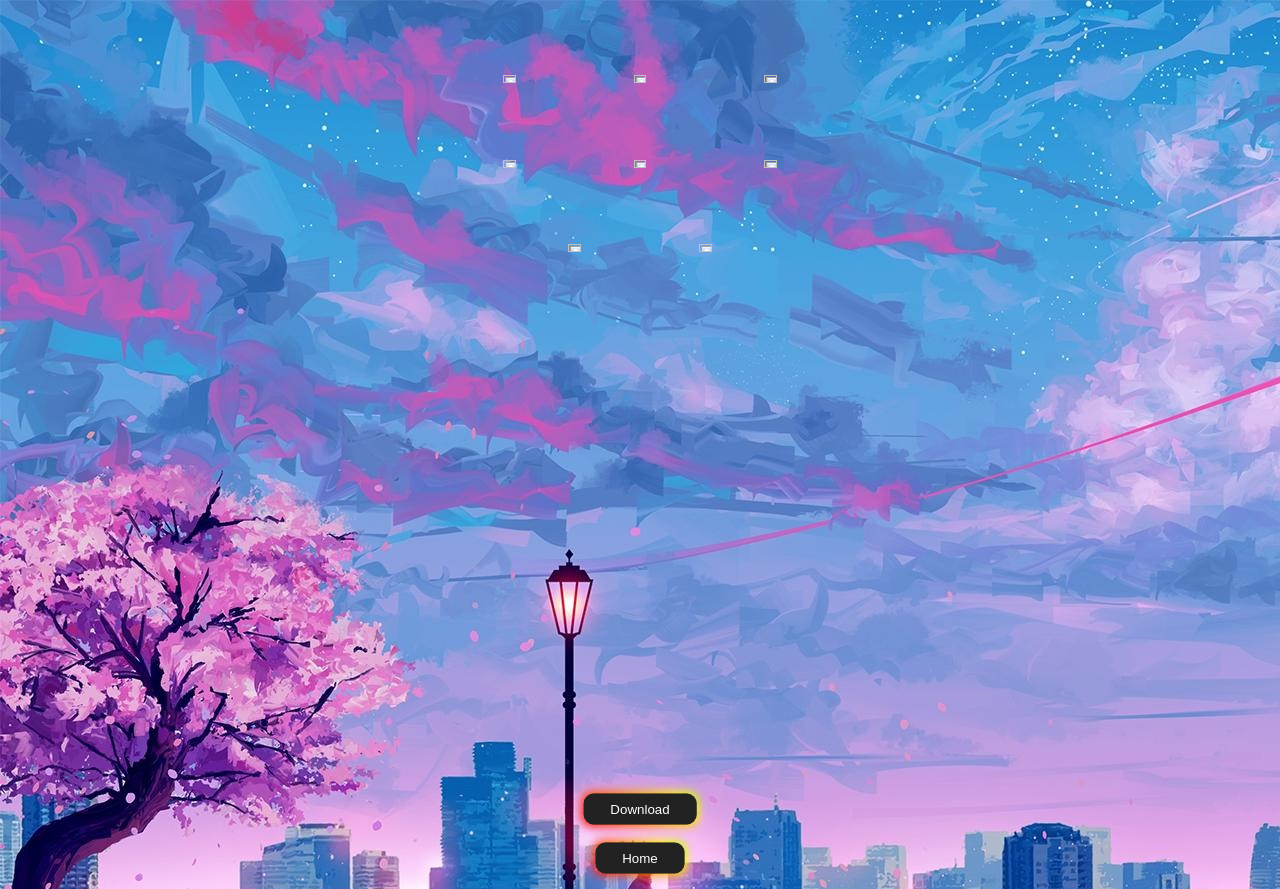
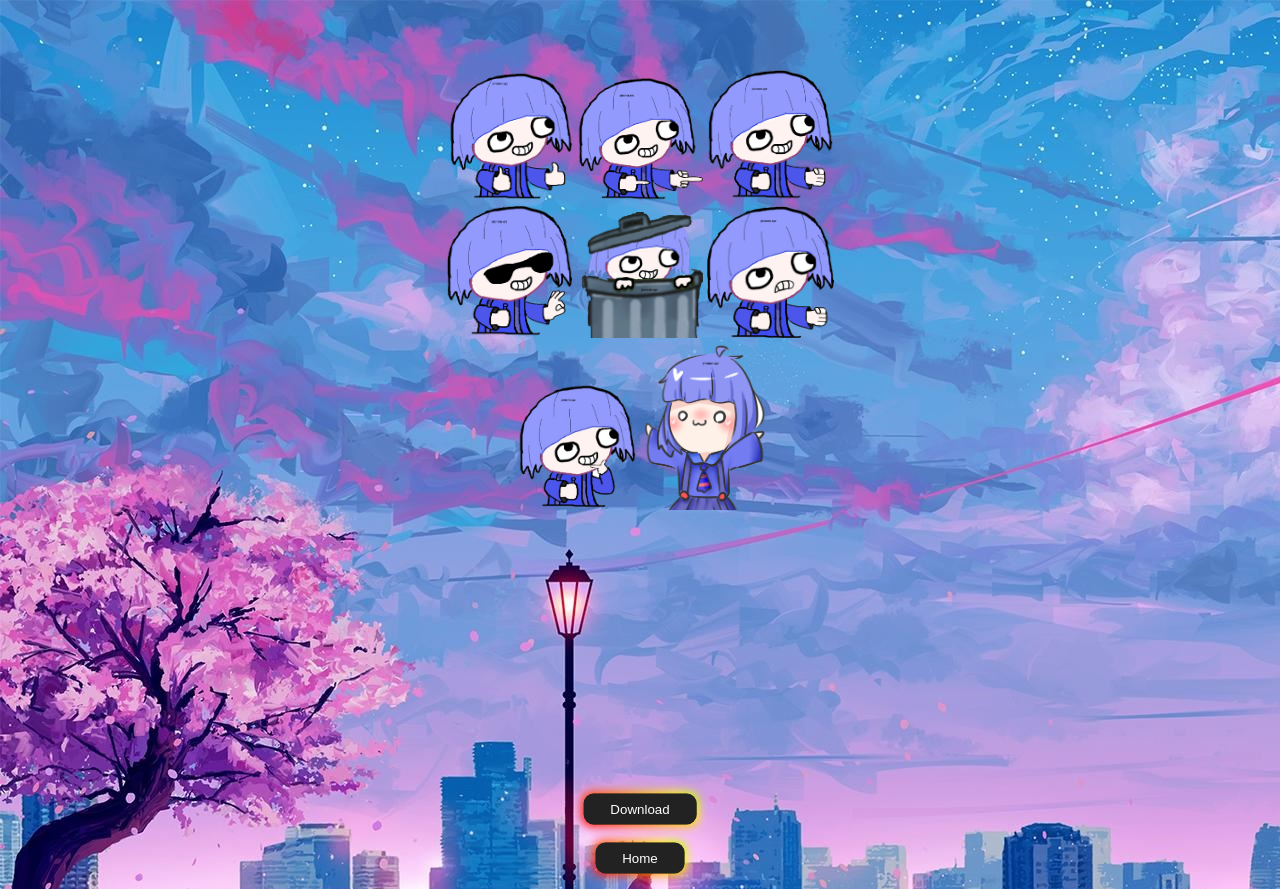
Before and after one commit to yin070406/Yin-Website-v1, a plain HTML site: page sticker.html in a window 1280 px wide. Drawn offline with Linux system fonts and the light colour scheme; files that its build step writes are made by us from their sources; files whose address does not match are found by name.

Commit message:
Update sticker.html

```diff
--- a/sticker.html
+++ b/sticker.html
@@ -1,8 +1,8 @@
 <html>
     <head>
         <title> Stickers | yinnnnn.xyz </title>
-        <link rel="stylesheet" href="../yinnnnn.xyz/css/sticker.css">
-        <link rel="icon" href="../yinnnnn.xyz/image/yinyin.png" type="image/x-icon">
+        <link rel="stylesheet" href="../css/sticker.css">
+        <link rel="icon" href="../image/yinyin.png" type="image/x-icon">
     </head>
 
     <body>
@@ -19,16 +19,16 @@
         </div>
 
         <div class="images">
-            <img src="../yinnnnn.xyz/image/stickers/stickers/yin_good.png" style="width: 10%">
-            <img src="../yinnnnn.xyz/image/stickers/stickers/yin_middle_finger.png" style="width: 10%">
-            <img src="../yinnnnn.xyz/image/stickers/stickers/yin_no_finger.png" style="width: 10%">
+            <img src="../image/stickers/stickers/yin_good.png" style="width: 10%">
+            <img src="../image/stickers/stickers/yin_middle_finger.png" style="width: 10%">
+            <img src="../image/stickers/stickers/yin_no_finger.png" style="width: 10%">
             <br>
-            <img src="../yinnnnn.xyz/image/stickers/stickers/yin_okok.png" style="width: 10%">
-            <img src="../yinnnnn.xyz/image/stickers/stickers/yin_rubbish.png" style="width: 10%">
-            <img src="../yinnnnn.xyz/image/stickers/stickers/yin_sad.png" style="width: 10%">
+            <img src="../image/stickers/stickers/yin_okok.png" style="width: 10%">
+            <img src="../image/stickers/stickers/yin_rubbish.png" style="width: 10%">
+            <img src="../image/stickers/stickers/yin_sad.png" style="width: 10%">
             <br>
-            <img src="../yinnnnn.xyz/image/stickers/stickers/yin_thinking.png" style="width: 10%">
-            <img src="../yinnnnn.xyz/image/stickers/stickers/yin_cute.png" style="width: 10%">
+            <img src="../image/stickers/stickers/yin_thinking.png" style="width: 10%">
+            <img src="../image/stickers/stickers/yin_cute.png" style="width: 10%">
         </div>
     </body>
 </html>
```
